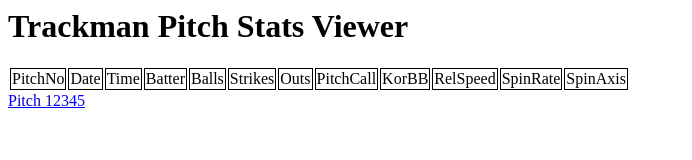
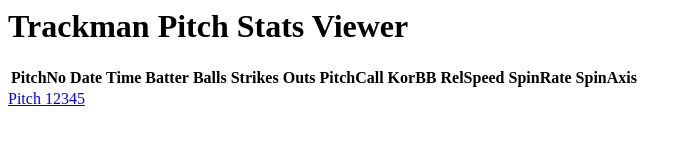
Before and after one commit to kartoone76/kartoone76.github.io, a plain HTML site: page index.html in a window 1280 px wide. Shown: the whole page, without its empty margins (0-692 px from the left). Drawn offline with Linux system fonts and the light colour scheme.

Commit message:
Update index.html

```diff
--- a/index.html
+++ b/index.html
@@ -7,18 +7,18 @@
     <h1>Trackman Pitch Stats Viewer</h1>
     <table>
       <tr>
-        <td>PitchNo</td>
-        <td>Date</td>
-        <td>Time</td>
-        <td>Batter</td>
-        <td>Balls</td>
-        <td>Strikes</td>
-        <td>Outs</td>
-        <td>PitchCall</td>
-        <td>KorBB</td>
-        <td>RelSpeed</td>
-        <td>SpinRate</td>
-        <td>SpinAxis</td>
+        <th>PitchNo</th>
+        <th>Date</th>
+        <th>Time</th>
+        <th>Batter</th>
+        <th>Balls</th>
+        <th>Strikes</th>
+        <th>Outs</th>
+        <th>PitchCall</th>
+        <th>KorBB</th>
+        <th>RelSpeed</th>
+        <th>SpinRate</th>
+        <th>SpinAxis</th>
       </tr>
     </table>
     <a href="details.html">Pitch 12345</a>
```
